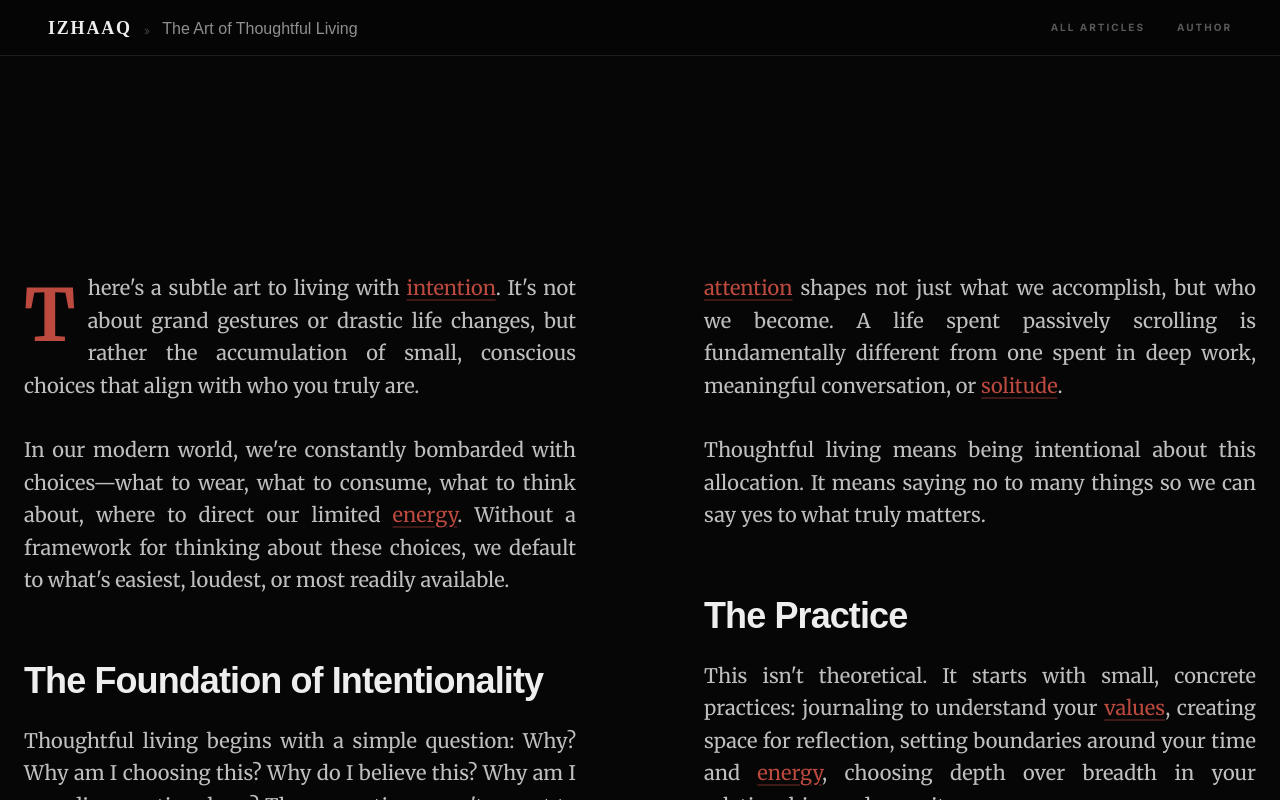
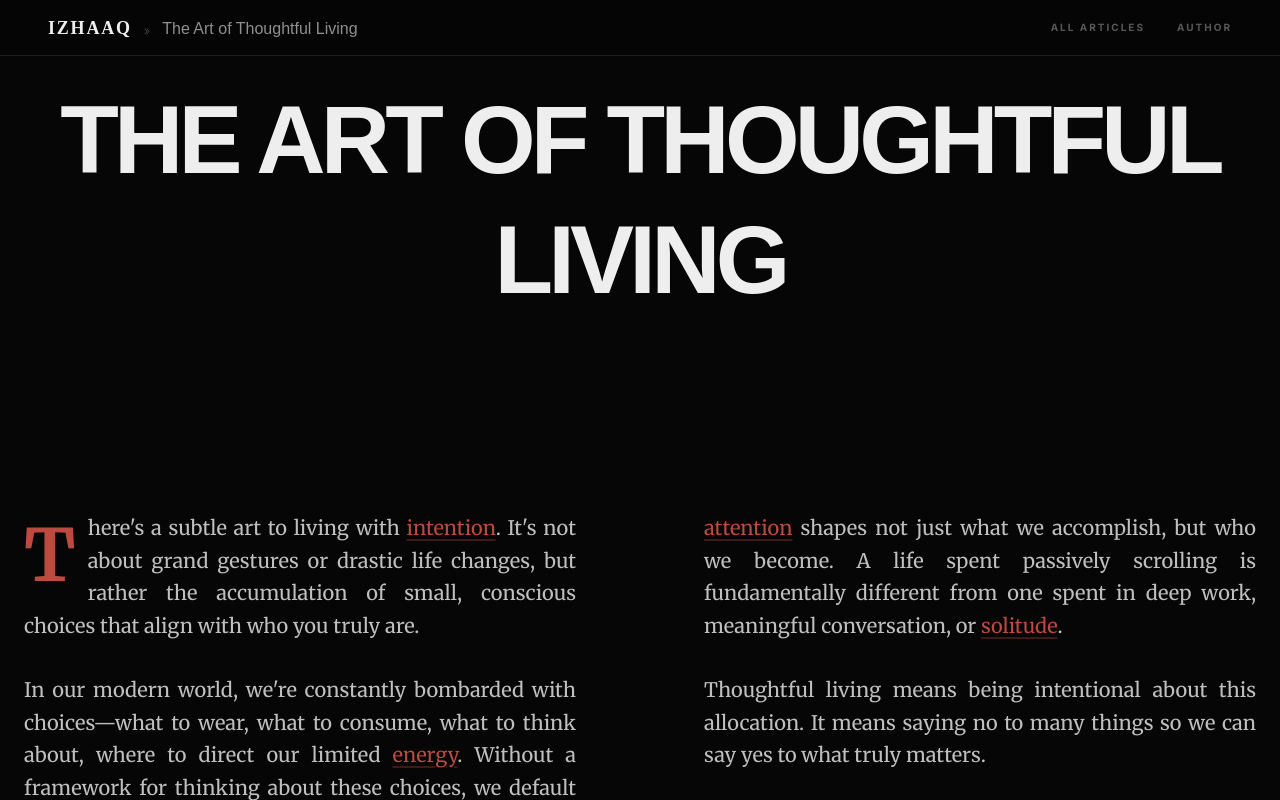
Before and after one commit to izhaaqruddam/izhaaq, a Next.js app: page /blog/thoughtful-living in a window 1280 px wide. Shown: the top 800 px of the page. Built offline with nearby package versions, Linux system fonts and the light colour scheme; a web font is replaced by a local one.

Commit message:
feat: add title header to blog post page and adjust main content padding

```diff
--- a/app/blog/[slug]/page.tsx
+++ b/app/blog/[slug]/page.tsx
@@ -107,8 +107,14 @@ export default async function BlogPost(props: BlogPostProps) {
         </div>
       </nav>
 
-      <main className="book-container pt-40 md:pt-56">
+      <main className="book-container pt-32">
         <article id="blog-post-content" className="relative w-full">
+          <header className="mb-24 md:mb-32">
+            <h1 className="book-title">
+              {post.title}
+            </h1>
+          </header>
+
           <div className="prose-izhaaq max-w-none mb-12 book-drop-cap">
             <ReactMarkdown
               remarkPlugins={[remarkGfm]}
```
